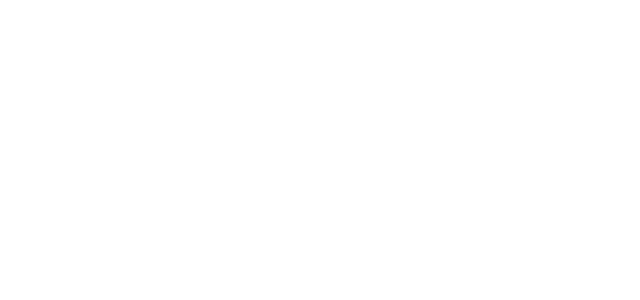
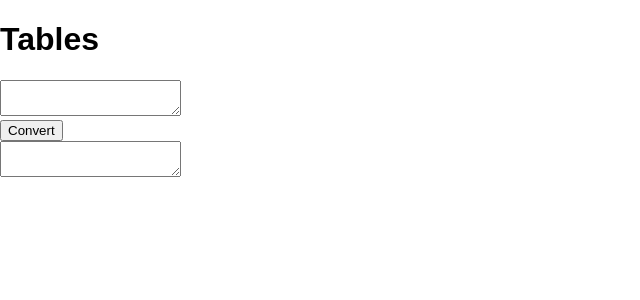
Before and after one commit to j-/tables, a React (Create React App) app: page / in a window 1280 px wide. Shown: the top 300 px of the page, without its empty margins (0-640 px from the left). Built offline with nearby package versions, Linux system fonts and the light colour scheme.

Commit message:
Add basic JIRA formatting

```diff
--- a/src/components/App.tsx
+++ b/src/components/App.tsx
@@ -1,7 +1,11 @@
 import * as React from 'react';
+import Converter from './Converter';
 
 const App = () => (
-	<div />
+	<div className="App">
+		<h1>Tables</h1>
+		<Converter />
+	</div>
 );
 
 export default App;
--- /dev/null
+++ b/src/components/Converter.tsx
@@ -0,0 +1,59 @@
+import * as React from 'react';
+import { parseTable, jira } from '../create-table';
+
+interface State {
+	input: string;
+	output: string;
+}
+
+export default class Converter extends React.Component<{}, State> {
+	state: State = {
+		input: '',
+		output: '',
+	};
+
+	render () {
+		return (
+			<form className="Converter" onSubmit={this.handleSubmit}>
+				<div className="Converter-input-container">
+					<textarea
+						value={this.state.input}
+						onChange={this.handleChangeInput}
+					/>
+				</div>
+				<div className="Converter-actions">
+					<button type="submit">
+						Convert
+					</button>
+				</div>
+				<div className="Converter-output-container">
+					<textarea
+						value={this.state.output}
+						readOnly={true}
+					/>
+				</div>
+			</form>
+		);
+	}
+
+	private handleSubmit = (e: React.FormEvent<HTMLFormElement>) => {
+		e.preventDefault();
+		this.convertInput();
+	}
+
+	private handleChangeInput = (e: React.ChangeEvent<HTMLTextAreaElement>) => {
+		const { value } = e.currentTarget;
+		this.setState(() => ({
+			input: value,
+		}));
+	}
+
+	private convertInput () {
+		const { input } = this.state;
+		const parsed = parseTable(input);
+		const formatted = jira(parsed);
+		this.setState(() => ({
+			output: formatted,
+		}));
+	}
+}
--- /dev/null
+++ b/src/create-table.ts
@@ -0,0 +1,28 @@
+export type Table = string[][];
+
+export interface Config {
+	includeHeading?: boolean;
+	eol?: string;
+}
+
+const DEFAULT_CONFIG = {
+	includeHeading: false,
+	eol: '\n',
+};
+
+export const parseTable = (input: string): Table => {
+	return input.trim().split(/\r?\n/g).map((line) => (
+		line.split(/\t/g)
+	));
+};
+
+export const jira = (table: Table, config?: Config): string => {
+	const mergedConfig = {
+		...DEFAULT_CONFIG,
+		...config,
+	};
+	return table.map((row, i) => {
+		const delim = mergedConfig.includeHeading && i === 0 ? '||' : '|';
+		return delim + row.join(delim) + delim;
+	}).join(mergedConfig.eol);
+};
```
